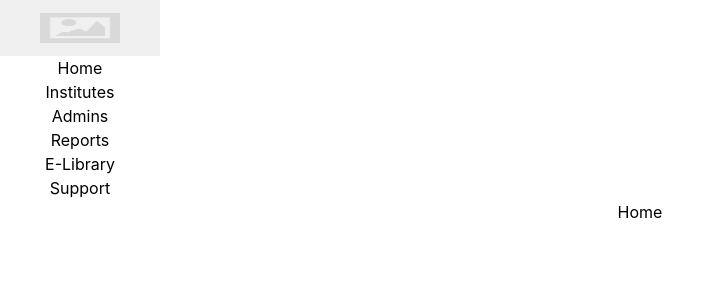
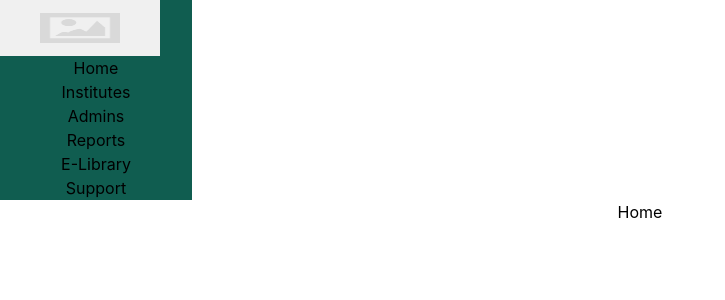
Before and after one commit to moFazil/liveabhis, a React (Create React App) app: page / in a window 1280 px wide. Shown: the top 300 px of the page, without its empty margins (0-725 px from the left). Built offline with nearby package versions, Linux system fonts and the light colour scheme.

Commit message:
Updated color code

```diff
--- a/src/Components/Sidebar/Home/Home.jsx
+++ b/src/Components/Sidebar/Home/Home.jsx
@@ -3,7 +3,7 @@ import { Outlet } from 'react-router-dom';
 
 const Home = () => {
   return (
-    <div>Home
+    <div className=''>Home
     <Outlet/>
     </div>
   )
--- a/src/Components/Sidebar/Sidebar.jsx
+++ b/src/Components/Sidebar/Sidebar.jsx
@@ -4,8 +4,8 @@ import { Link } from 'react-router-dom';
 
 const Sidebar = () => {
   return (
-    <div className=' flex flex-row '>
-        <div>
+    <div >
+        <div className=' flex flex-col greenbg w-[15%] '>
             <img src={logo} alt="Logo" className=' w-40 h-14'/>
             <Link to={`/`}><p>Home</p></Link>
             <Link to={`/institute`}><p>Institutes</p></Link>
--- a/src/index.css
+++ b/src/index.css
@@ -15,3 +15,15 @@ code {
   font-family: source-code-pro, Menlo, Monaco, Consolas, 'Courier New',
     monospace;
 }
+.green{
+  color: #105D50;
+}
+.yellow{
+  color: #FFD045;
+}
+.greenbg{
+  background-color: #105D50;
+}
+.yellowbg{
+  background-color: #FFD045;
+}
```
